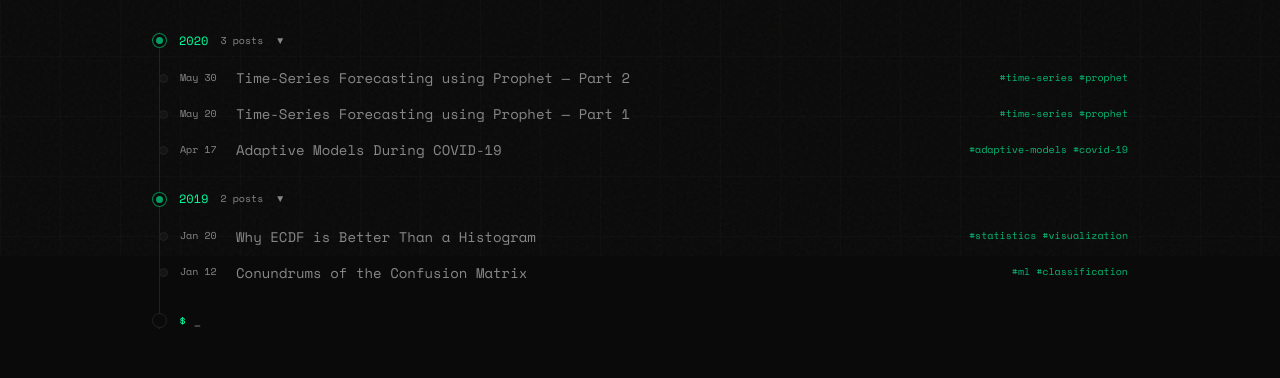
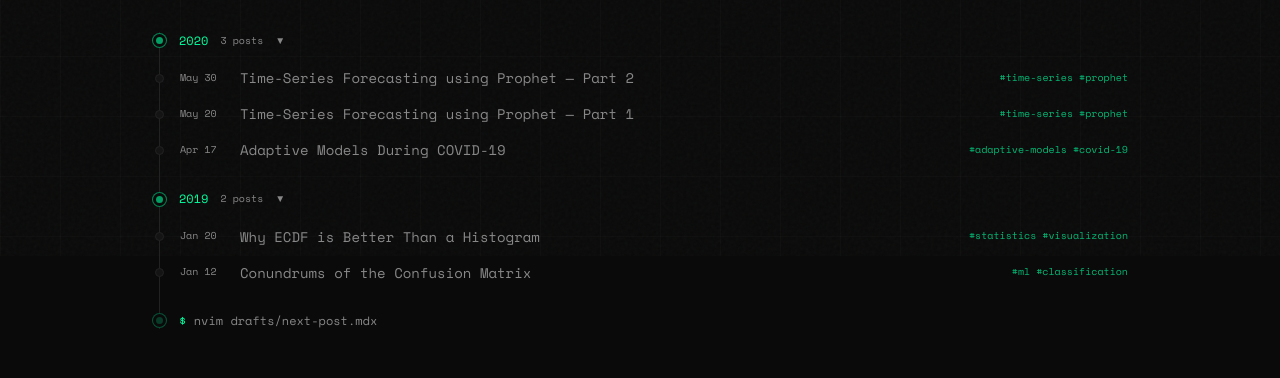
Before and after one commit to shoaibkhanz/ai-engineering-blog, a Next.js app: page /ai-engineering-blog/ in a window 1280 px wide. Shown: the part 544-922 px from the top of the page. Built offline with nearby package versions, Linux system fonts and the light colour scheme.

Commit message:
fix: align writing timeline dots and give the end-of-log prompt content
Post dots sat 4px right of the timeline spine. The trailing '$ _'
prompt read as a broken empty item; it now shows a drafting command
with a blinking cursor.

```diff
--- a/app/components/writing-map.tsx
+++ b/app/components/writing-map.tsx
@@ -113,7 +113,7 @@ export function WritingMap({ posts }: WritingMapProps) {
                           <Link
                             key={post.slug}
                             href={`/blog/${post.slug}`}
-                            className="group flex items-center gap-3 py-1.5 -ml-[25px]"
+                            className="group flex items-center gap-4 py-1.5 -ml-[29px]"
                           >
                             {/* Node dot */}
                             <div className="relative z-10 w-[9px] h-[9px] rounded-full bg-surface border border-border group-hover:border-accent group-hover:bg-accent/20 transition-all shrink-0">
@@ -153,11 +153,14 @@ export function WritingMap({ posts }: WritingMapProps) {
         })}
       </div>
 
-      {/* Terminal prompt at end */}
+      {/* Terminal prompt at end — next post being drafted */}
       <div className="flex items-center gap-3 mt-6 ml-0">
-        <div className="relative z-10 w-[15px] h-[15px] rounded-full border border-border bg-bg" />
+        <div className="relative z-10 w-[15px] h-[15px] rounded-full border border-accent/30 bg-bg flex items-center justify-center">
+          <div className="w-[7px] h-[7px] rounded-full bg-accent/20" />
+        </div>
         <span className="text-xs text-text-secondary">
-          <span className="text-accent">$</span> _
+          <span className="text-accent">$</span> nvim drafts/next-post.mdx
+          <span className="cursor-blink text-accent ml-1.5">▍</span>
         </span>
       </div>
     </div>
```
